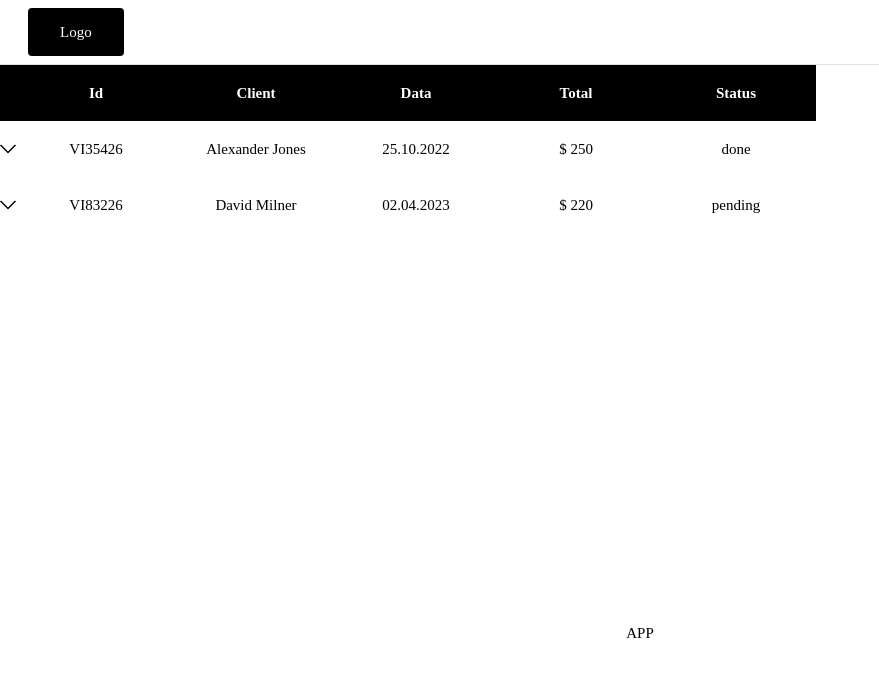
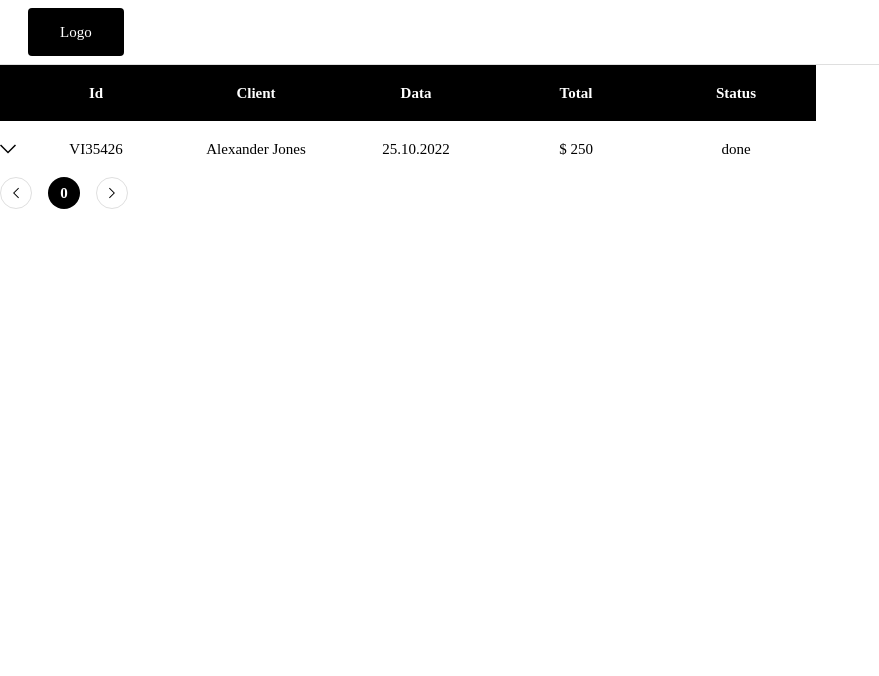
Before and after one commit to MariusHor/invoices, a Vue app: page / in a window 1280 px wide. Shown: the top 676 px of the page, without its empty margins (0-879 px from the left). Built offline with nearby package versions, Linux system fonts and the light colour scheme.

Commit message:
feat(invoices-table): add pagination component to invoicesTable component and connected the logic to display a set number of invoices per page

```diff
--- a/src/App.vue
+++ b/src/App.vue
@@ -4,7 +4,9 @@ import NavBar from '@/components/NavBar.vue'
 
 <template>
   <NavBar />
-  <router-view></router-view>
+  <main>
+    <router-view></router-view>
+  </main>
 </template>
 
 <style scoped lang="sass"></style>
--- a/src/components/InvoicesTable.vue
+++ b/src/components/InvoicesTable.vue
@@ -1,15 +1,31 @@
 <script setup>
-import { ref } from 'vue'
-import { TABLE_HEADINGS, invoicesData } from '@/helpers'
+import { ref, computed } from 'vue'
+import { TABLE_HEADINGS, MAX_INV_PER_PAGE, invoicesData } from '@/helpers'
+import PaginationControls from './PaginationControls/PaginationControls.vue'
 
 const invoiceToExpandId = ref(null)
+const currentPage = ref(0)
+
+const startIndex = computed(() => currentPage.value * MAX_INV_PER_PAGE)
+const endIndex = computed(() => startIndex.value + MAX_INV_PER_PAGE)
+const hasNextPage = computed(() => endIndex.value < invoicesData.length)
+const currentPageInvoices = computed(() => invoicesData.slice(startIndex.value, endIndex.value))
 
 function toggleExpandInvoice(id) {
   invoiceToExpandId.value = invoiceToExpandId.value === id ? null : id
 }
+
+function increasePageCount() {
+  currentPage.value += 1
+}
+
+function decreasePageCount() {
+  currentPage.value = currentPage.value === 0 ? currentPage.value : currentPage.value - 1
+}
 </script>
 
 <template>
+  <div>
     <table aria-label="Table of invoices">
       <thead>
         <tr>
@@ -20,7 +36,7 @@ function toggleExpandInvoice(id) {
         </tr>
       </thead>
       <tbody>
-      <template v-for="invoice in invoicesData" :key="invoice.id">
+        <template v-for="invoice in currentPageInvoices" :key="invoice.id">
           <tr>
             <td>
               <button @click="() => toggleExpandInvoice(invoice.id)">
@@ -42,6 +58,13 @@ function toggleExpandInvoice(id) {
         </template>
       </tbody>
     </table>
+    <PaginationControls
+      :currentPage="currentPage"
+      :hasNextPage="hasNextPage"
+      @increasePageCount="increasePageCount"
+      @decreasePageCount="decreasePageCount"
+    />
+  </div>
 </template>
 
 <style scoped lang="sass">
--- a/src/components/PaginationControls/PaginationControls.vue
+++ b/src/components/PaginationControls/PaginationControls.vue
@@ -1,23 +1,23 @@
 <script setup>
-import { ref } from 'vue'
 import PaginationButton from './PaginationButton.vue'
 
-const currentPage = ref(0)
+defineProps({
+  currentPage: Number,
+  hasNextPage: Boolean
+})
 
-function increasePage() {
-  currentPage.value += 1
-}
-
-function decreasePage() {
-  currentPage.value = currentPage.value === 0 ? currentPage.value : currentPage.value - 1
-}
+const emit = defineEmits(['increasePageCount', 'decreasePageCount'])
 </script>
 
 <template>
   <div class="pagination">
-    <PaginationButton :imgClass="'icon-prev'" @click="decreasePage" />
+    <PaginationButton :imgClass="'icon-prev'" @click="emit('decreasePageCount')" />
     <span class="pagination__current">{{ currentPage }}</span>
-    <PaginationButton :imgClass="'icon-next'" @click="increasePage" />
+    <PaginationButton
+      :imgClass="'icon-next'"
+      @click="emit('increasePageCount')"
+      :disabled="!hasNextPage"
+    />
   </div>
 </template>
 
--- a/src/helpers/constants.js
+++ b/src/helpers/constants.js
@@ -1,3 +1,4 @@
 export const TABLE_HEADINGS = ['Id', 'Client', 'Data', 'Total', 'Status']
 export const SORTING_OPTIONS = ['Cele mai noi', 'Cele mai vechi', 'Suma mai mare', 'Suma mai mica']
 export const DROPDOWN_STATES = ['closed', 'open']
+export const MAX_INV_PER_PAGE = 1
--- a/src/helpers/index.js
+++ b/src/helpers/index.js
@@ -1,2 +1,2 @@
-export { TABLE_HEADINGS, SORTING_OPTIONS, DROPDOWN_STATES } from './constants'
+export { TABLE_HEADINGS, SORTING_OPTIONS, DROPDOWN_STATES, MAX_INV_PER_PAGE } from './constants'
 export { invoicesData } from './data'
--- a/src/views/HomeView.vue
+++ b/src/views/HomeView.vue
@@ -4,7 +4,6 @@ import InvoicesTable from '@/components/InvoicesTable.vue'
 
 <template>
   <InvoicesTable />
-  <main>APP</main>
 </template>
 
 <style scoped lang="sass">
```
Lines whose indentation alone changed are shown as unchanged.
